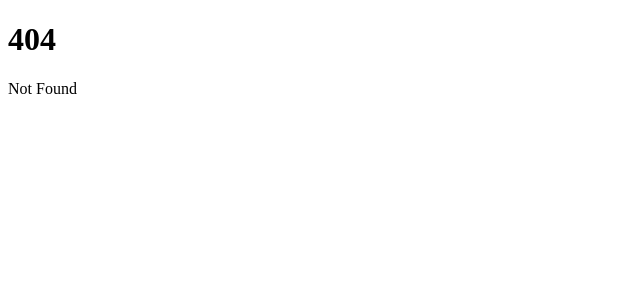
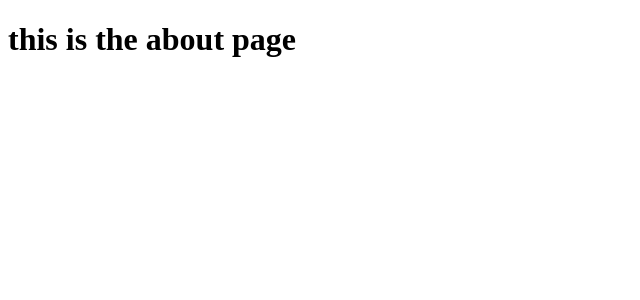
Before and after one commit to spences10/sveltekit-and-turso-analytics, a SvelteKit app: page /about in a window 1280 px wide. Before the commit this address had no page. Shown: the top 300 px of the page, without its empty margins (0-640 px from the left). Built offline with nearby package versions, Linux system fonts and the light colour scheme.

Commit message:
refactor: :recycle: add about route, update prettier config

```diff
--- /dev/null
+++ b/src/routes/about/+page.svelte
@@ -0,0 +1 @@
+<h1>this is the about page</h1>
```
Also changed, not shown: 1 other file (tests, documents, lock files or other folders).
